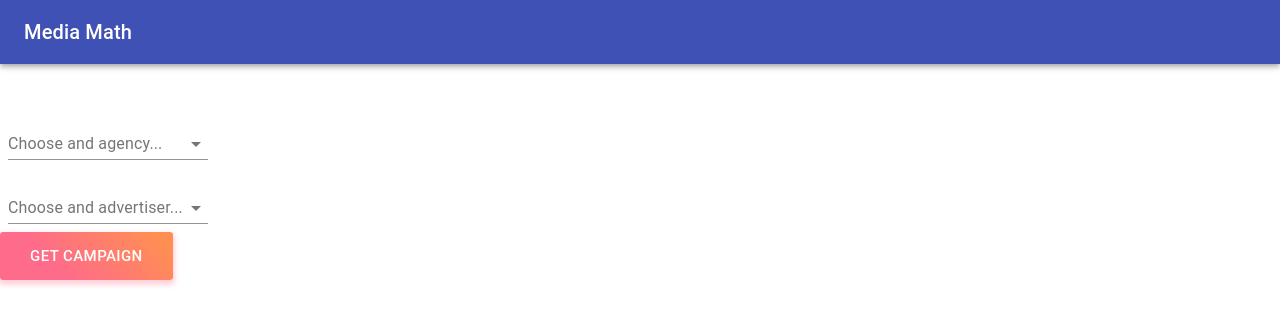
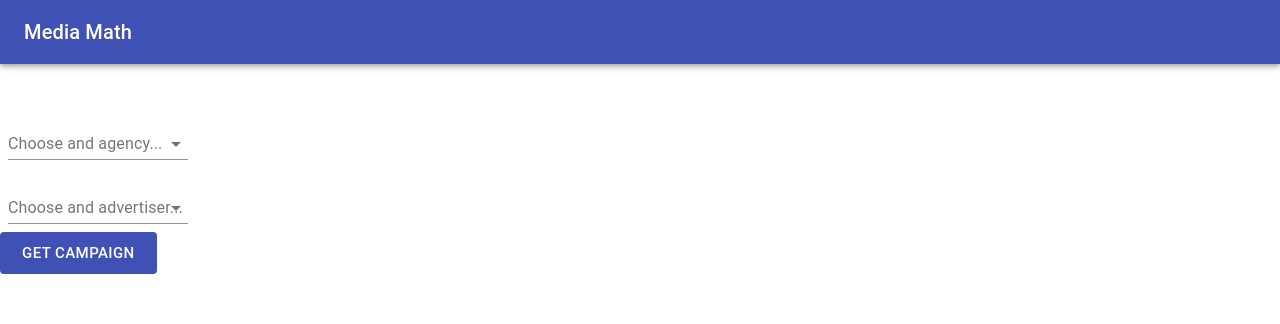
Before and after one commit to gr8fuljoe5/campaign-manager-nextjs, a Next.js app: page / in a window 1280 px wide. Shown: the top 324 px of the page. Built offline with nearby package versions, Linux system fonts and the light colour scheme.

Commit message:
adding updates for select to save to payload

```diff
--- a/components/CampaignButton/index.js
+++ b/components/CampaignButton/index.js
@@ -1,25 +1,9 @@
 import Button from "@material-ui/core/Button";
-import { makeStyles } from "@material-ui/core/styles";
 import PropTypes from "prop-types";
 
-const useStyles = makeStyles({
-  root: {
-    background: "linear-gradient(45deg, #FE6B8B 30%, #FF8E53 90%)",
-    border: 0,
-    borderRadius: 3,
-    boxShadow: "0 3px 5px 2px rgba(255, 105, 135, .3)",
-    color: "white",
-    height: 48,
-    padding: "0 30px",
-  },
-});
-
 const CampaignButton = (props) => {
-  const classes = useStyles();
-
   return (
     <Button
-      className={classes.root}
       variant="contained"
       color="primary"
       disableRipple
--- a/components/CampaignGrid/index.js
+++ b/components/CampaignGrid/index.js
@@ -105,7 +105,13 @@
                 />
               </TableCell>
               <TableCell>
-                <Dropdown value={item.status}>
+                {" "}
+                <Dropdown
+                  value={item.status}
+                  handleChange={(e) => {
+                    updateDataRow(idx, "status", e.target.value);
+                  }}
+                >
                   <MenuItem value={true}>Active</MenuItem>
                   <MenuItem value={false}>Inactive</MenuItem>
                 </Dropdown>
--- a/components/CampaignSelector/index.js
+++ b/components/CampaignSelector/index.js
@@ -37,17 +37,22 @@
   return (
     <Grid container spacing={5}>
       <Grid item xs={2}>
+        <aside>
           <div>
             <Dropdown
               data={props.agencies}
               handleChange={handleAgencyChange}
               label="Choose and agency..."
             />
+          </div>
+          <div>
             <Dropdown
               data={advertisers}
               handleChange={handleAdvertiserChange}
               label="Choose and advertiser..."
             />
+          </div>
+          <div>
             <CampaignButton
               onClick={getCampaign}
               // disabled={agencies.length === 0 || advertisers.length === 0}
@@ -55,6 +60,7 @@
               Get Campaign
             </CampaignButton>
           </div>
+        </aside>
       </Grid>
       <Grid item xs={10}>
         {campaign.length > 0 && <CampaignGrid data={campaign} />}
--- a/components/Dropdown/index.js
+++ b/components/Dropdown/index.js
@@ -3,20 +3,18 @@
 import MenuItem from "@material-ui/core/MenuItem";
 import Select from "@material-ui/core/Select";
 import { makeStyles } from "@material-ui/core/styles";
-import React from "react";
+import React, { useState } from "react";
 
 const useStyles = makeStyles((theme) => ({
   formControl: {
     margin: theme.spacing(1),
-    minWidth: 200,
-  },
-  selectEmpty: {
-    marginTop: theme.spacing(2),
+    width: "100%",
   },
 }));
 
 const Dropdown = (props) => {
   const classes = useStyles();
+  const [value, setValue] = useState(props.value);
   const { data, label } = props;
 
   return (
@@ -25,8 +23,14 @@
       <Select
         labelId="select-label"
         id="select"
-        value={props.value}
-        onChange={props.handleChange}
+        value={value}
+        defaultValue={props.value}
+        onChange={(e) => {
+          if (props.handleChange) {
+            props.handleChange(e);
+          }
+          setValue(e.target.value);
+        }}
       >
         {data &&
           data.map((item, idx) => {
--- a/components/GlobalHeader/index.js
+++ b/components/GlobalHeader/index.js
@@ -1,26 +1,22 @@
 import AppBar from "@material-ui/core/AppBar";
-import { createStyles, makeStyles } from "@material-ui/core/styles";
 import Toolbar from "@material-ui/core/Toolbar";
 import Typography from "@material-ui/core/Typography";
 import React from "react";
 
-const useStyles = makeStyles((theme) =>
-  createStyles({
-    title: {
-      flexGrow: 1,
-      color: theme.palette.primary,
-    },
-  })
-);
+// const useStyles = makeStyles((theme) =>
+//   createStyles({
+//     title: {
+//       flexGrow: 1,
+//       color: theme.palette.secondary,
+//     },
+//   })
+// );
 
 const Header = () => {
-  const classes = useStyles();
   return (
     <AppBar position="static">
       <Toolbar>
-        <Typography variant="h6" className={classes.title}>
-          Media Math
-        </Typography>
+        <Typography variant="h6">Media Math</Typography>
       </Toolbar>
     </AppBar>
   );
```
Also changed, not shown: utils/logger.js (deleted, +0 -7 lines). Lines whose indentation alone changed are shown as unchanged.
